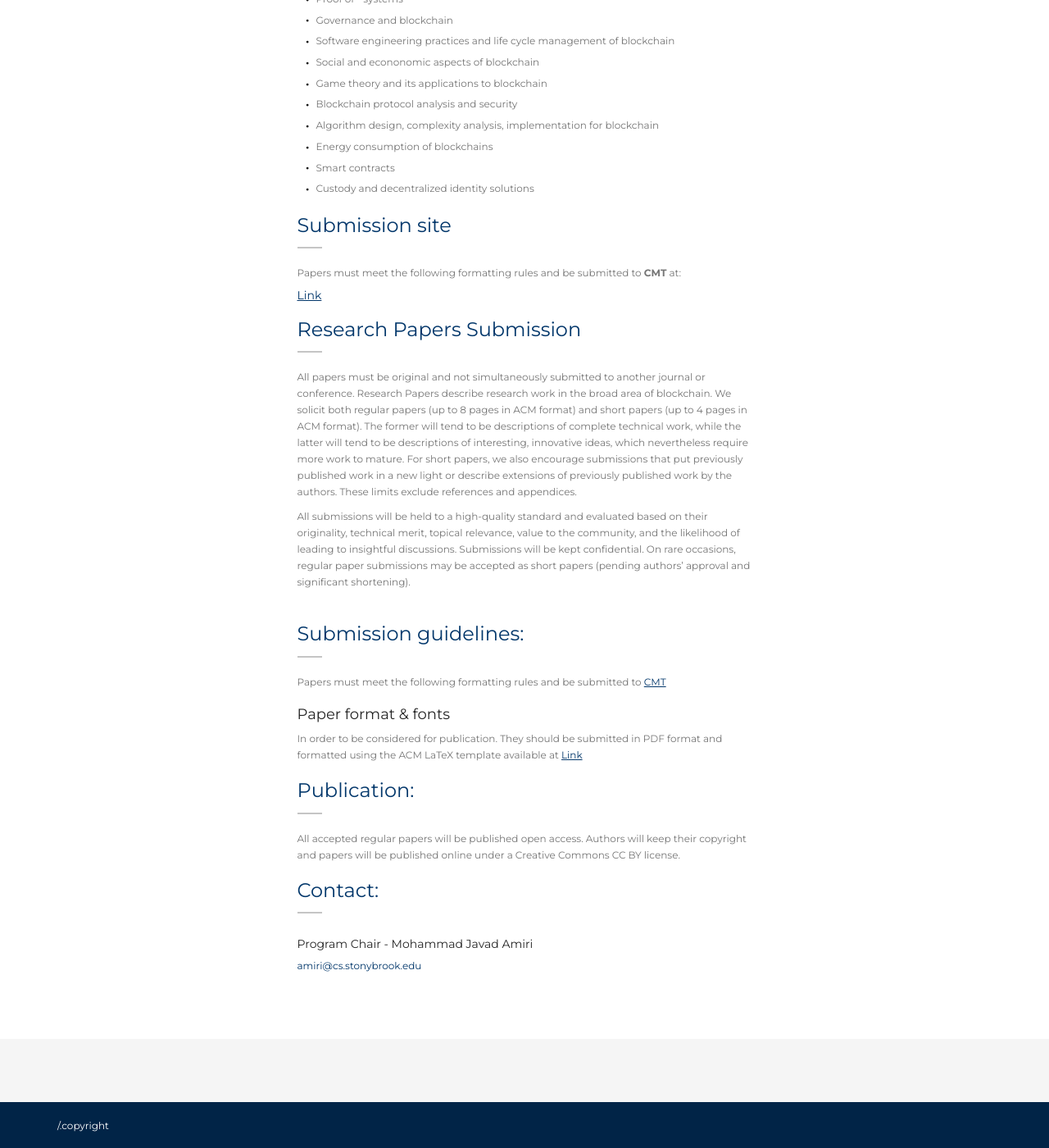
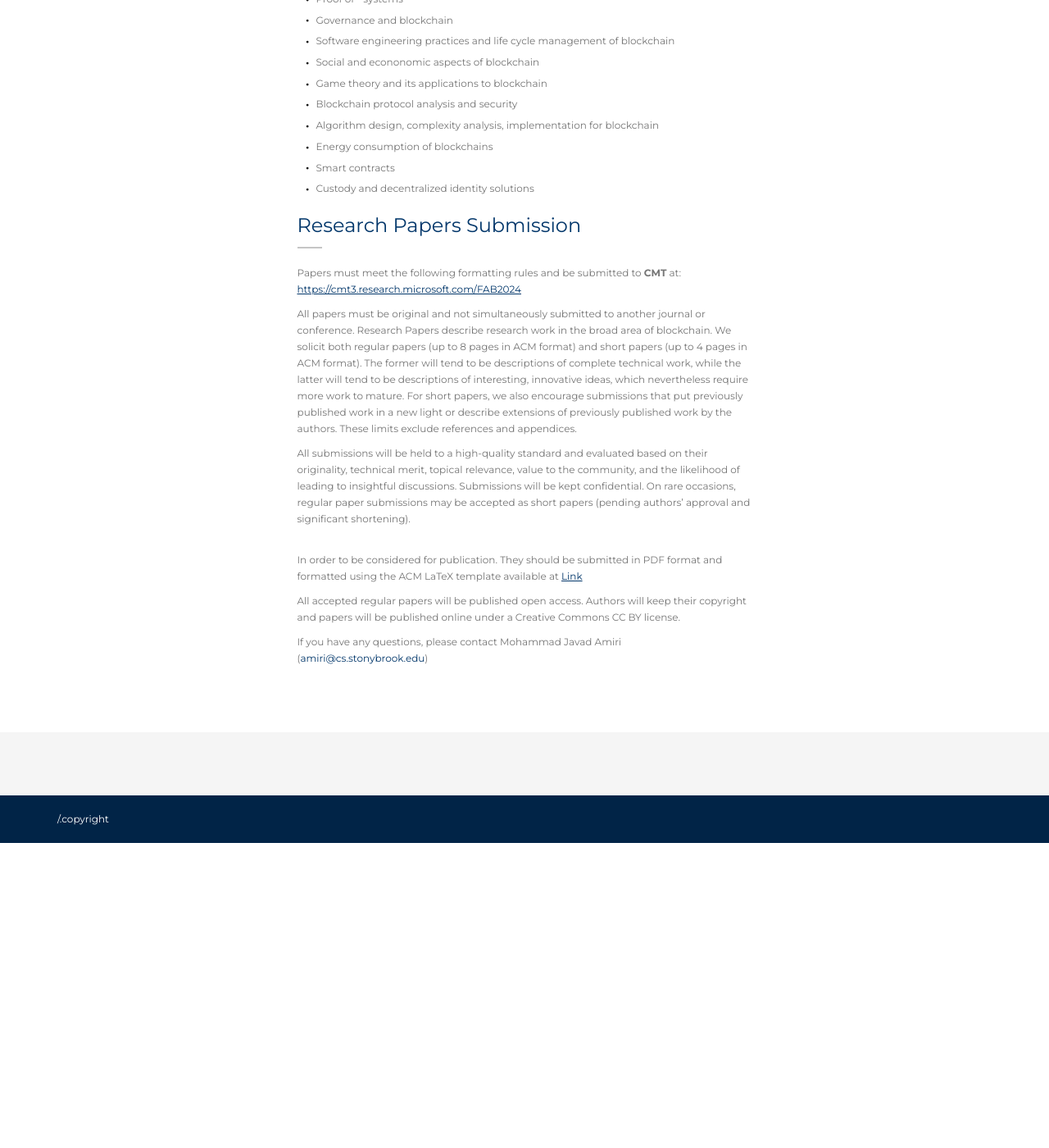
Before and after one commit to scfab/2024, a Jekyll site: the page built from papers.html, in a window 1280 px wide and 1400 px high, scrolled down 1051 px. Shown: the whole window at 82% size. Built offline with Jekyll 4.4.1, drawn with Linux system fonts in a browser that asks for light colours; comment, search, counter and statistics services are not loaded; after the commit the page ends 2079 px from its top, so only the background shows below that.

Commit message:
Call for paper updated

```diff
--- a/papers.html
+++ b/papers.html
@@ -105,21 +105,16 @@ layout: default
 
             {% include topics.html %}
 
-            <a id="submit">
-              <h2>Submission site</h2>
-            </a>
-            <p>
-              Papers must meet the following formatting rules and be submitted to <b>CMT</b> at: <br>
-            </p>
-            <h4>
-              <a href="https://cmt3.research.microsoft.com/FAB2024" target="_blank"
-                style="text-decoration:underline;">
-                Link
-              </a>
-            </h4>
+
             <a id="submission">
               <h2>Research Papers Submission</h2>
             </a>
+              <p>
+              Papers must meet the following formatting rules and be submitted to <b>CMT</b> at:
+              <a href="https://cmt3.research.microsoft.com/FAB2024" target="_blank"
+                style="text-decoration:underline;">https://cmt3.research.microsoft.com/FAB2024</a>
+            </p>
+
             <p>All papers must be original and not simultaneously submitted to another journal or conference.
                 Research Papers describe research work in the broad area of blockchain. We solicit both regular
                 papers (up to 8 pages in ACM format) and short papers (up to 4 pages in ACM format). The former will
@@ -136,36 +131,19 @@ layout: default
               accepted as short papers (pending authors’ approval and significant shortening).<br><br>
             </p>
 
-
-            <a id="guidelines">
-              <h2>Submission guidelines:</h2>
-            </a>
             <p>
-              Papers must meet the following formatting rules and be submitted to
-            <a href="https://cmt3.research.microsoft.com/FAB2024" target="_blank"
-            style="text-decoration:underline;">CMT</a>
-            </p>
-            <h3>Paper format & fonts</h3>
-            <p>
-              In order to be considered for publication. They should be submitted in PDF format and formatted using the
+            In order to be considered for publication. They should be submitted in PDF format and formatted using the
               ACM LaTeX template available at
             <a href="https://www.acm.org/publications/proceedings-template" target="_blank"
                 style="text-decoration:underline;">Link</a>
             </p>
-            <a id="submit">
-              <h2>Publication:</h2>
-            </a>
+
             <p>
               All accepted regular papers will be published open access.
               Authors will keep their copyright and papers will be published online under a Creative Commons CC BY license.
             </p>
 
-            <a id="submit">
-              <h2>Contact:</h2>
-            </a>
-            <p>
-              <h4>Program Chair - Mohammad Javad Amiri</h4> <a href="mailto:amiri@cs.stonybrook.edu">amiri@cs.stonybrook.edu</a>
-            </p>
+            <p>If you have any questions, please contact Mohammad Javad Amiri (<a href="mailto:amiri@cs.stonybrook.edu">amiri@cs.stonybrook.edu</a>)  </p>
 
 
           </div><!-- /.section-content -->
```
